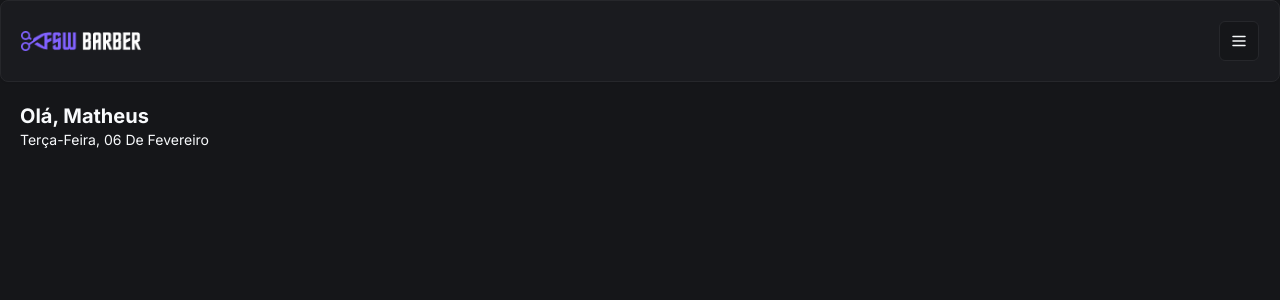
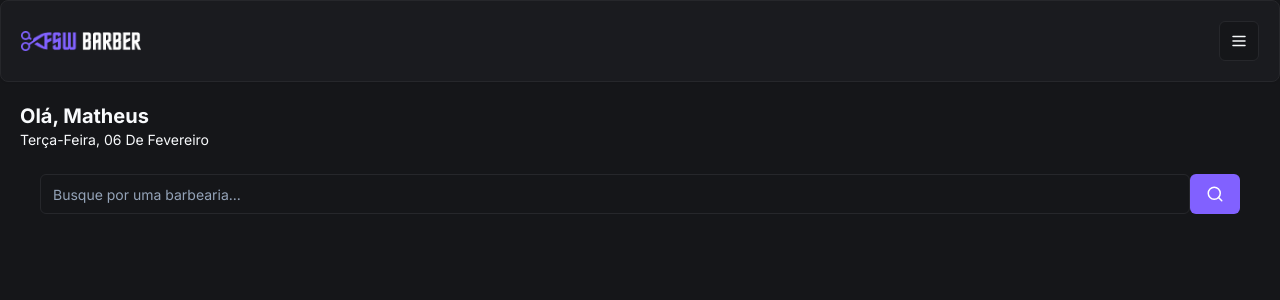
Before and after one commit to MatheusFC2/BarberShopSaas, a Next.js app: page / in a window 1280 px wide. Shown: the top 300 px of the page. Built offline with nearby package versions, Linux system fonts and the light colour scheme.

Commit message:
feat: add initial search component

```diff
--- /dev/null
+++ b/app/(home)/_components/search.tsx
@@ -0,0 +1,15 @@
+import { Button } from "@/app/_components/ui/button";
+import { Input } from "@/app/_components/ui/input";
+import { SearchIcon } from "lucide-react";
+import React from "react";
+
+export default function Search() {
+  return (
+    <div className="flex items-center">
+      <Input placeholder="Busque por uma barbearia..." />
+      <Button>
+        <SearchIcon size={18} />
+      </Button>
+    </div>
+  );
+}
--- a/app/(home)/page.tsx
+++ b/app/(home)/page.tsx
@@ -2,18 +2,23 @@
 import Header from "../_components/header";
 import { format } from "date-fns";
 import { ptBR } from "date-fns/locale";
+import Search from "./_components/search";
 
 export default function Home() {
   return (
     <div>
       <Header />
-      <div className="px-5 pt-5">
+      <div className="px-5 pt-5 gap-2">
         <h2 className="text-xl font-bold">Olá, Matheus</h2>
         <p className="capitalize text-sm ">
           {format(new Date(), "EEEE',' dd 'de' MMMM", {
             locale: ptBR,
           })}
         </p>
+
+        <div className="px-5 mt-6">
+          <Search />
+        </div>
       </div>
     </div>
   );
--- /dev/null
+++ b/app/_components/ui/input.tsx
@@ -0,0 +1,25 @@
+import * as React from "react"
+
+import { cn } from "@/app/_lib/utils"
+
+export interface InputProps
+  extends React.InputHTMLAttributes<HTMLInputElement> {}
+
+const Input = React.forwardRef<HTMLInputElement, InputProps>(
+  ({ className, type, ...props }, ref) => {
+    return (
+      <input
+        type={type}
+        className={cn(
+          "flex h-10 w-full rounded-md border border-input bg-background px-3 py-2 text-sm ring-offset-background file:border-0 file:bg-transparent file:text-sm file:font-medium placeholder:text-muted-foreground focus-visible:outline-none focus-visible:ring-2 focus-visible:ring-ring focus-visible:ring-offset-2 disabled:cursor-not-allowed disabled:opacity-50",
+          className
+        )}
+        ref={ref}
+        {...props}
+      />
+    )
+  }
+)
+Input.displayName = "Input"
+
+export { Input }
```
